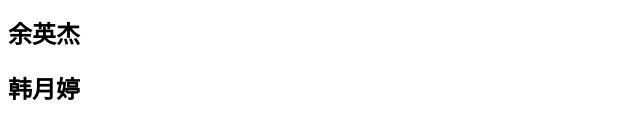
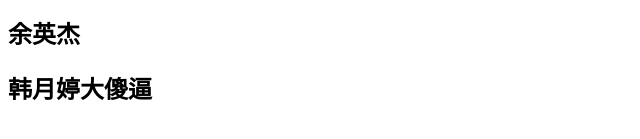
Before and after one commit to yuyingjie520/project_02, a plain HTML site: page index.html in a window 1280 px wide. Shown: the part 313-452 px from the top of the page, without its empty margins (0-640 px from the left). Drawn offline with Linux system fonts and the light colour scheme.

Commit message:
Update index.html
修改

```diff
--- a/index.html
+++ b/index.html
@@ -14,7 +14,7 @@
 
     <h2>余英杰</h2>
 
-    <h2>韩月婷</h2>
+    <h2>韩月婷大傻逼</h2>
 </body>
 
 </html>
```
